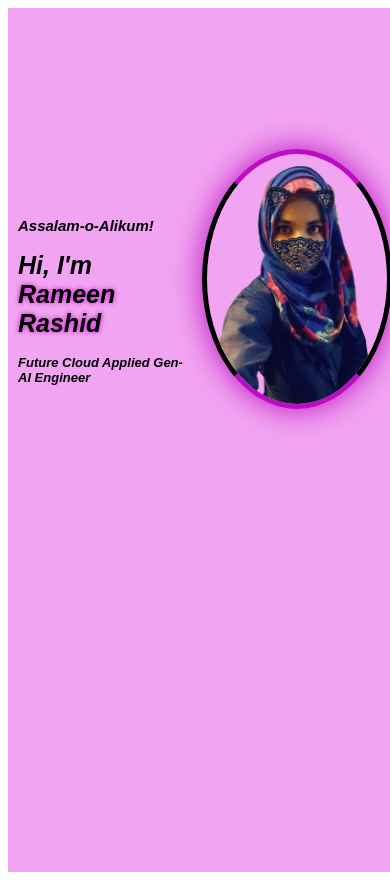
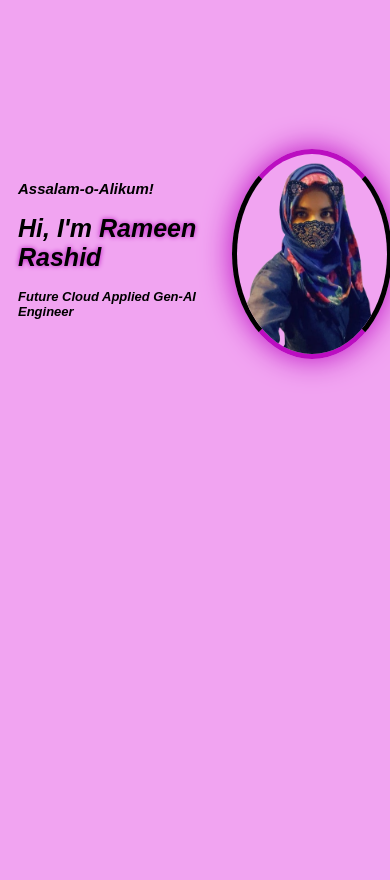
Before and after one commit to rameen-danish/assignment1, a Next.js app: page / in a window 390 px wide. Built offline with nearby package versions, Linux system fonts and the light colour scheme.

Commit message:
change styles

```diff
--- a/src/app/globals.css
+++ b/src/app/globals.css
@@ -1,11 +1,14 @@
+body{
+  background-color: rgb(241, 164, 241);
+}
 .whole-body {
   font-family: Arial, Helvetica, sans-serif;
   margin: 0;
   width: 100%;
   height: 100vh;
   background-color: rgb(241, 164, 241);
-  padding: 10px;
   display: flex;
+  padding:10px;
 }
 
 .headings {
@@ -123,7 +126,7 @@
 
 @media only screen and (max-width: 511px) {
   .headings{
-    margin-top: 50%;
+    margin-top: 40%;
     margin-left: 0%;
   }
   .headings h1 {
@@ -142,10 +145,19 @@
     margin-left: 2%;
   }
   .profile-pic {
-    height: 250px;
-    width: 180px;
+    height: 200px;
+    width: 150px;
     border: 5px solid;
     border-color: rgb(187, 13, 193) black;
     box-shadow: 0 0 30px rgb(187, 13, 193);
   }
 }
+@media only screen and (max-width: 361px){
+  .profile-pic {
+    height: 180px;
+    width: 140px;
+  }
+  .headings h1 {
+    font-size: 20px;
+  }
+}
--- a/src/app/page.tsx
+++ b/src/app/page.tsx
@@ -2,6 +2,7 @@ import Image from "next/image";
 
 export default function Home() {
   return (
+    <body>
     <div className="whole-body">
       <div className="headings">
         <h2> Assalam-o-Alikum!</h2>
@@ -12,5 +13,6 @@ export default function Home() {
         <Image src={"/girl-removebg-preview-1.png"} alt={"profile-pic"} width={350} height={500} className="profile-pic" />
       </div>
     </div>
+    </body>
   );
 }
```
